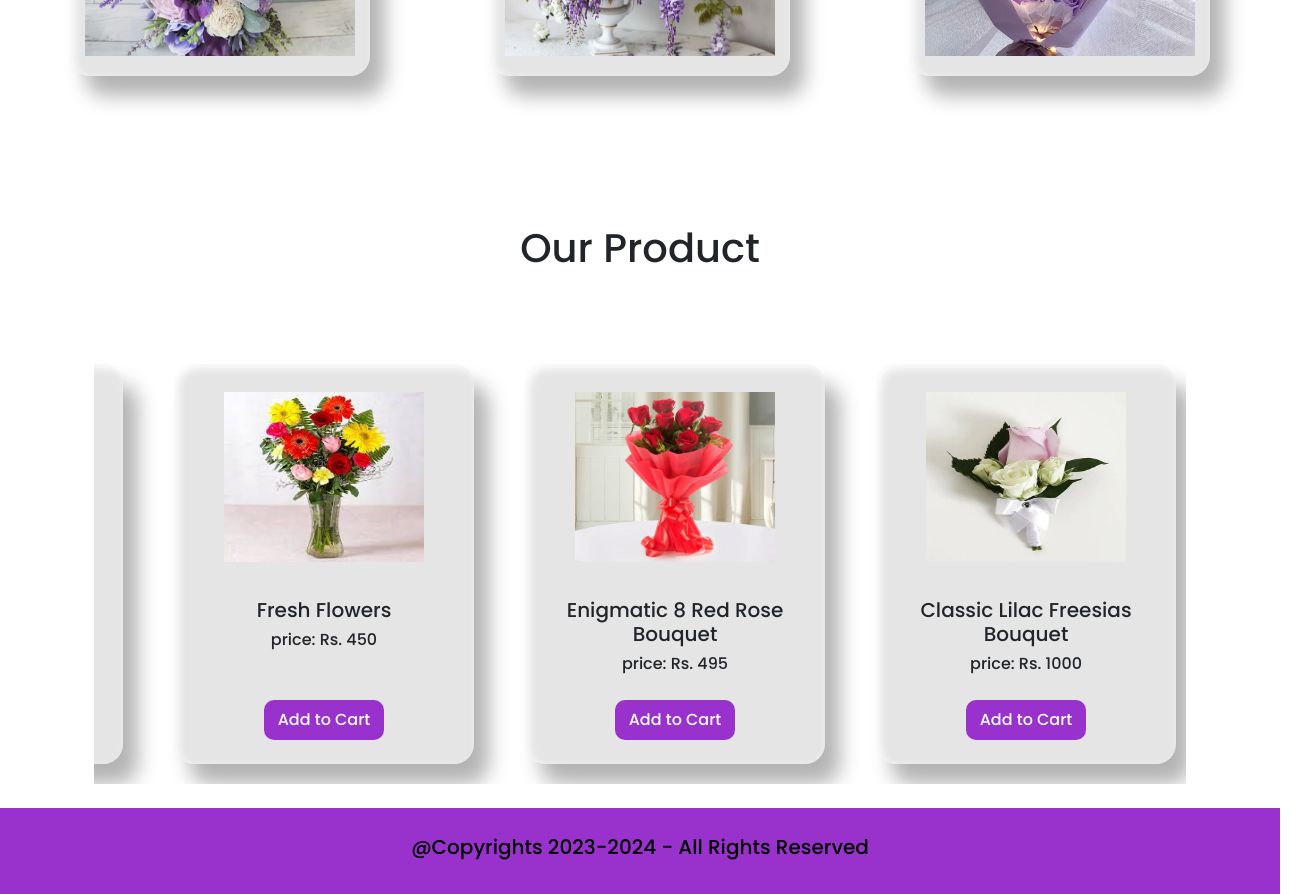
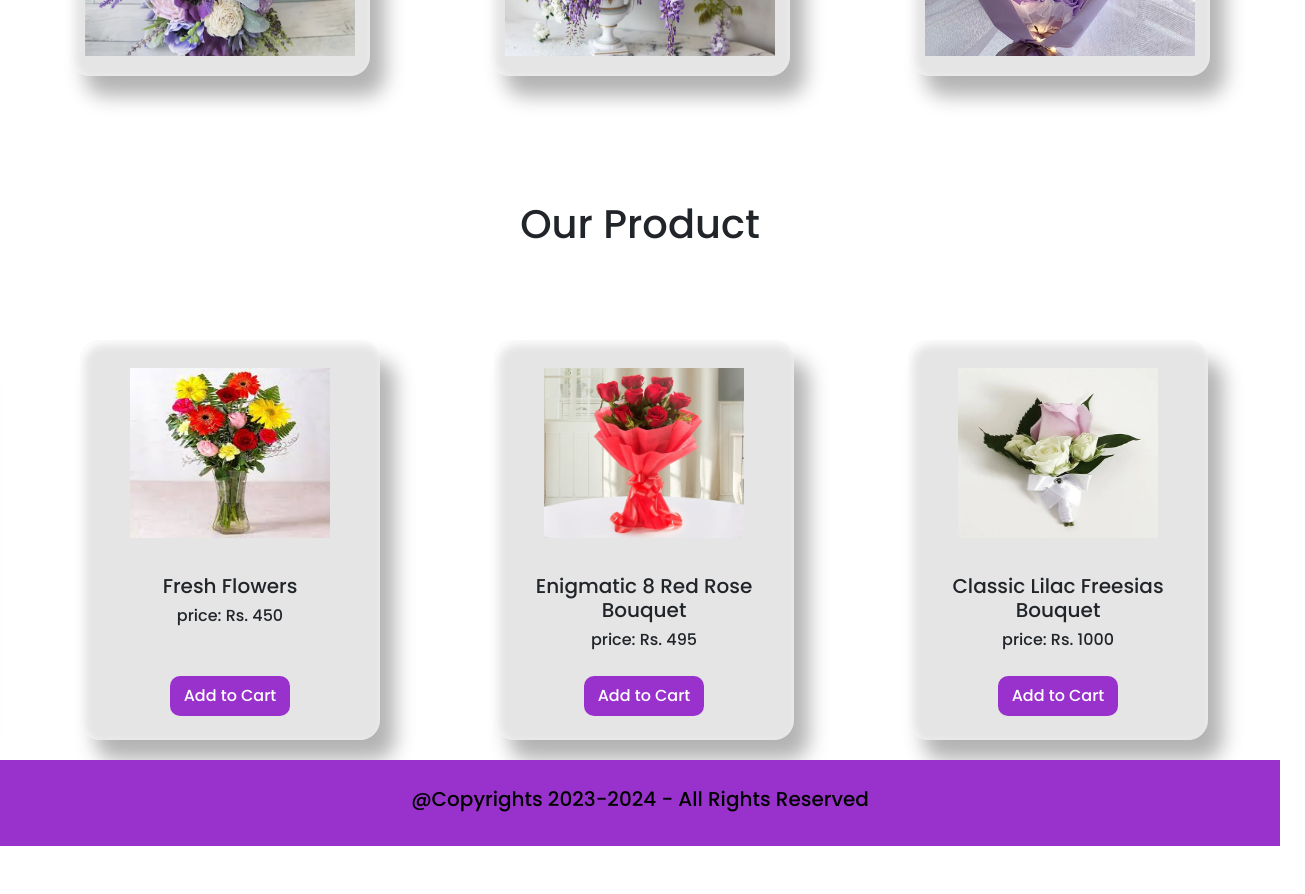
Before and after one commit to DivyaG7/dflorist, a React (Create React App) app: page /About in a window 1280 px wide. Shown: the part 1680-2574 px from the top of the page, 1305 px wide, since content can reach past the window. After the commit the page ends 2526 px from the top, so only its background shows below. Built offline with nearby package versions, Linux system fonts and the light colour scheme.

Commit message:
first commit

```diff
--- a/src/pages/About.jsx
+++ b/src/pages/About.jsx
@@ -113,7 +113,7 @@ export const About = () => {
       </div>
 
       <div className="section">
-        <section className='container p-4'>
+        <section>
           <h1 className='text-center'>Our Product</h1>
           <ProductCarousel />
         </section>
```
Also changed, not shown: src/pages/Home.jsx (indentation only).
